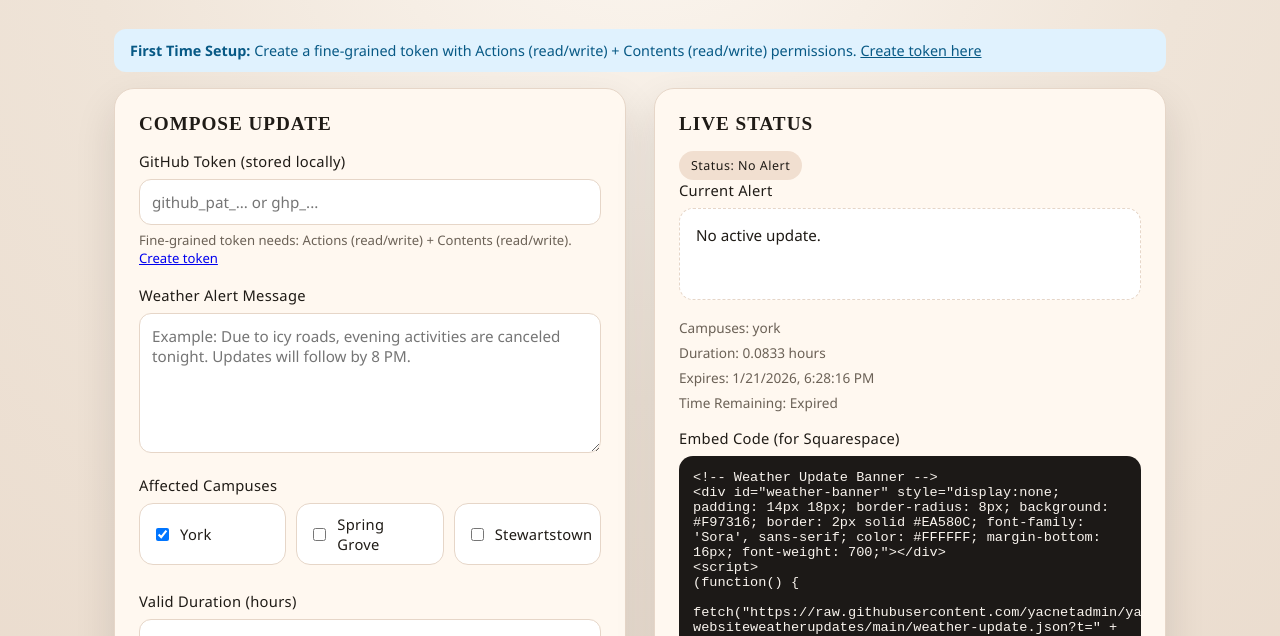
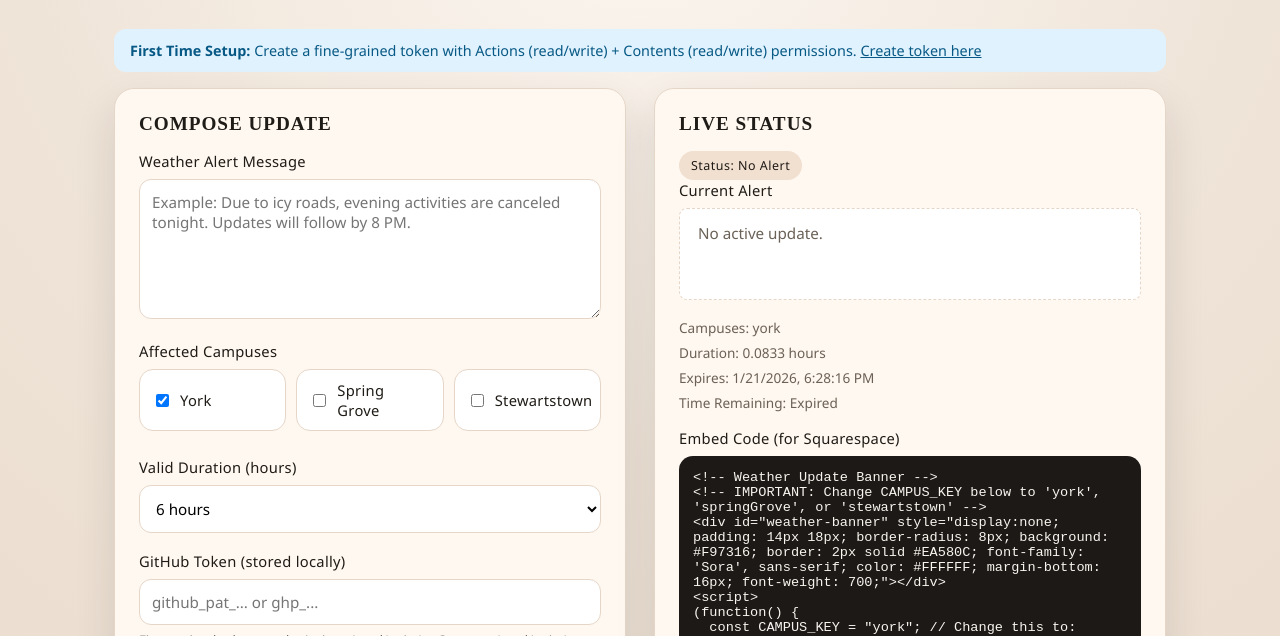
Before and after one commit to yacnetadmin/yafoc-websiteweatherupdates, a plain HTML site: page index.html in a window 1280 px wide. Shown: the part 164-800 px from the top of the page. Drawn offline with Linux system fonts and the light colour scheme.

Commit message:
Add orange preview styling, move token to bottom, restore campus filtering

```diff
--- a/index.html
+++ b/index.html
@@ -161,13 +161,22 @@
       }
 
       .preview-block {
-        border: 1px dashed var(--outline);
-        padding: 16px;
-        border-radius: 14px;
-        background: #fff;
+        border: 2px solid #EA580C;
+        padding: 14px 18px;
+        border-radius: 8px;
+        background: #F97316;
         min-height: 92px;
         font-family: "Sora", "Segoe UI", sans-serif;
         font-size: 0.95rem;
+        color: #FFFFFF;
+        font-weight: 700;
+      }
+
+      .preview-block.inactive {
+        background: #fff;
+        border: 1px dashed var(--outline);
+        color: var(--muted);
+        font-weight: 400;
       }
 
       .meta {
@@ -254,17 +263,6 @@
           <h2>Compose Update</h2>
 
           <div class="field">
-            <label for="githubToken">GitHub Token (stored locally)</label>
-            <input
-              type="text"
-              id="githubToken"
-              placeholder="github_pat_... or ghp_..."
-              autocomplete="off"
-            />
-            <div class="hint">Fine-grained token needs: Actions (read/write) + Contents (read/write). <a href="https://github.com/settings/personal-access-tokens/new" target="_blank">Create token</a></div>
-          </div>
-
-          <div class="field">
             <label for="updateText">Weather Alert Message</label>
             <textarea
               id="updateText"
@@ -295,6 +293,17 @@
             <select id="validHours"></select>
           </div>
 
+          <div class="field">
+            <label for="githubToken">GitHub Token (stored locally)</label>
+            <input
+              type="text"
+              id="githubToken"
+              placeholder="github_pat_... or ghp_..."
+              autocomplete="off"
+            />
+            <div class="hint">Fine-grained token needs: Actions (read/write) + Contents (read/write). <a href="https://github.com/settings/personal-access-tokens/new" target="_blank">Create token</a></div>
+          </div>
+
           <div class="button-row">
             <button type="button" id="generateUpdate">Generate Update</button>
             <button type="button" id="clearUpdate" class="secondary">Clear Alert</button>
@@ -320,7 +329,7 @@
           <div class="field" style="margin-top: 16px;">
             <label>Embed Code (for Squarespace)</label>
             <div class="code-block" id="embedCode">(Click Generate Update first)</div>
-            <div class="hint">Copy this code into a Squarespace Code Block</div>
+            <div class="hint">Copy this code into each campus page. Change CAMPUS_KEY to: 'york', 'springGrove', or 'stewartstown'</div>
           </div>
         </section>
       </div>
@@ -490,7 +499,13 @@
         statusPill.textContent = isLive ? "Status: Live Alert" : "Status: No Alert";
         statusPill.style.background = isLive ? "#d2e8df" : "#f1dfd0";
 
-        previewText.textContent = isLive ? "⚠ " + data.message : "No active update.";
+        if (isLive) {
+          previewText.textContent = "⚠ " + data.message;
+          previewText.classList.remove("inactive");
+        } else {
+          previewText.textContent = "No active update.";
+          previewText.classList.add("inactive");
+        }
 
         const campuses = data.campuses ? Object.keys(data.campuses).filter(k => data.campuses[k]) : [];
         metaInfo.innerHTML = `
@@ -506,14 +521,22 @@
       function updateEmbedCode() {
         const scriptClose = "</scr" + "ipt>";
         embedCode.textContent = `<!-- Weather Update Banner -->
+<!-- IMPORTANT: Change CAMPUS_KEY below to 'york', 'springGrove', or 'stewartstown' -->
 <div id="weather-banner" style="display:none; padding: 14px 18px; border-radius: 8px; background: #F97316; border: 2px solid #EA580C; font-family: 'Sora', sans-serif; color: #FFFFFF; margin-bottom: 16px; font-weight: 700;"></div>
 <script>
 (function() {
+  const CAMPUS_KEY = "york"; // Change this to: 'york', 'springGrove', or 'stewartstown'
+
   fetch("${CONFIG.dataUrl}?t=" + Date.now(), { cache: "no-store" })
     .then(r => r.json())
     .then(data => {
       const banner = document.getElementById("weather-banner");
-      const isLive = data.message && data.validUntil && new Date(data.validUntil) > Date.now();
+      const isLive = data.message &&
+                     data.validUntil &&
+                     new Date(data.validUntil) > Date.now() &&
+                     data.campuses &&
+                     data.campuses[CAMPUS_KEY];
+
       if (isLive) {
         banner.textContent = "⚠ " + data.message;
         banner.style.display = "block";
```
